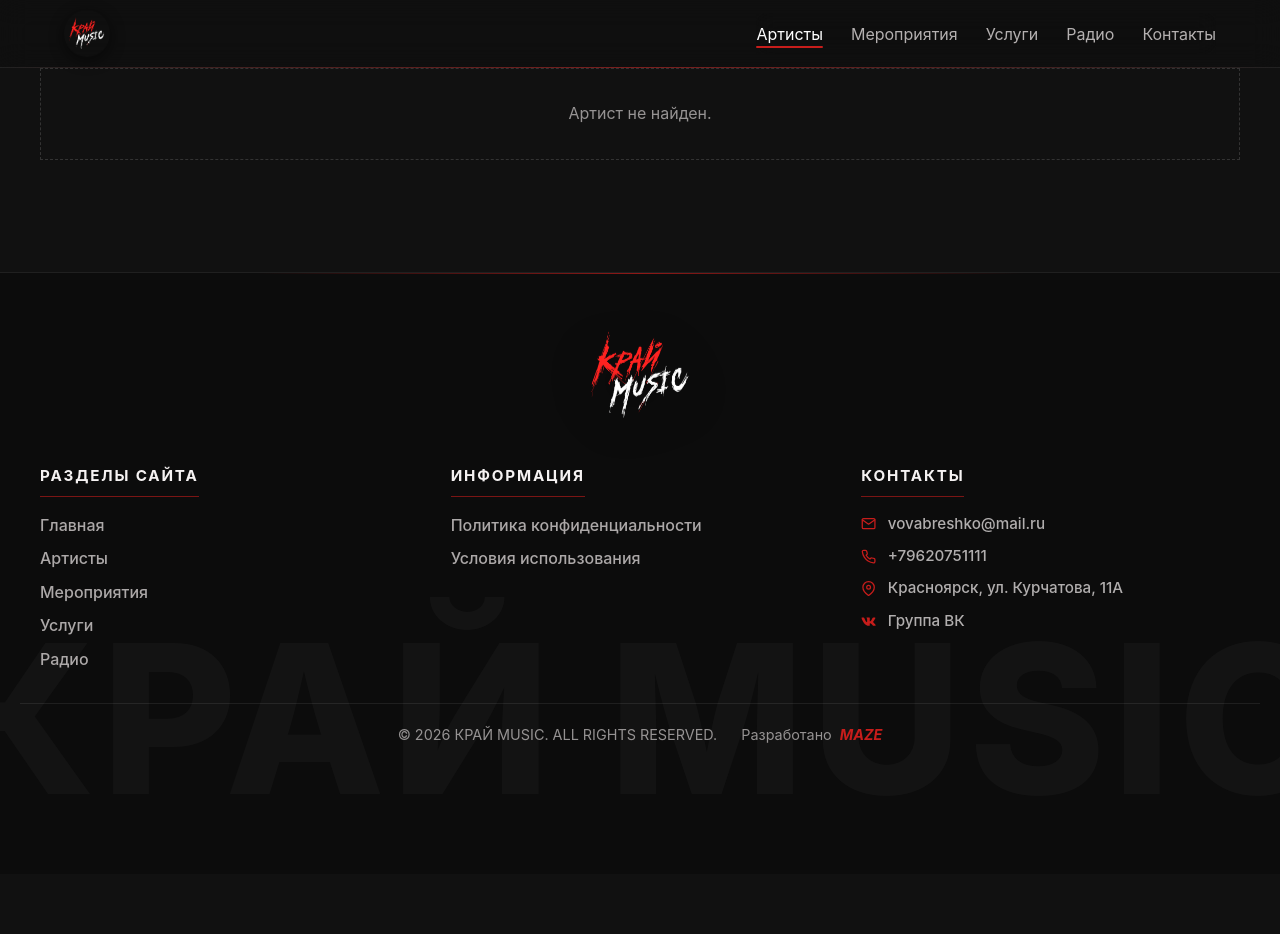
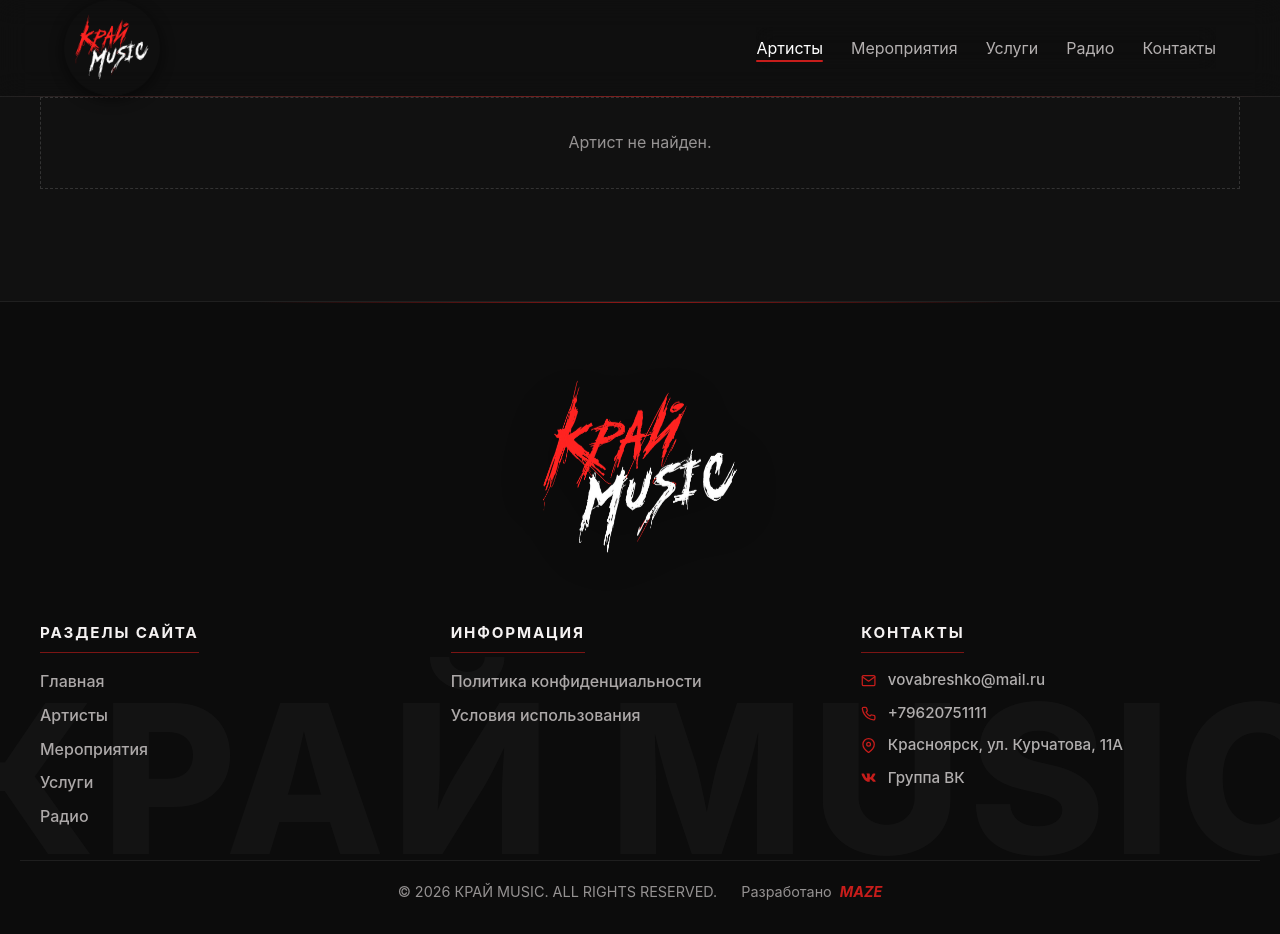
Before and after one commit to SJMaks/krai-music, a React (Vite) app: page /krai-music/artists/1 in a window 1280 px wide. Before the commit the page ends 874 px from the top, so only its background shows below. Built offline with nearby package versions, Linux system fonts and the light colour scheme.

Commit message:
fixed header and footer design

```diff
--- a/src/shared/ui/Footer.module.css
+++ b/src/shared/ui/Footer.module.css
@@ -4,7 +4,7 @@
   border-top: 1px solid rgba(207, 203, 203, 0.1);
   background: #0c0c0c;
   /* Нижний отступ с запасом, чтобы полноширинный плеер не перекрывал контакты */
-  padding: 0 1.25rem 8rem;
+  padding: 0 1.25rem 2rem;
 }
 
 .footer::before {
@@ -39,7 +39,7 @@
 }
 
 .logo {
-  height: clamp(5.5rem, 12vw, 8rem);
+  height: clamp(12rem, 20vw, 18rem);
   width: auto;
   filter: drop-shadow(0 10px 24px rgba(0, 0, 0, 0.45));
   transition: transform 0.4s cubic-bezier(0.2, 0.8, 0.3, 1);
--- a/src/shared/ui/Header.module.css
+++ b/src/shared/ui/Header.module.css
@@ -22,7 +22,7 @@
 .inner {
   width: min(1200px, 100%);
   margin: 0 auto;
-  padding: 0.65rem 1.5rem;
+  padding: 0 1.5rem;
   display: flex;
   align-items: center;
   justify-content: space-between;
@@ -42,8 +42,8 @@
 
 .logo {
   display: block;
-  width: 2.9rem;
-  height: 2.9rem;
+  width: 6rem;
+  height: 6rem;
   border-radius: 50%;
   box-shadow: 0 4px 14px rgba(0, 0, 0, 0.5);
   transition: transform 0.35s cubic-bezier(0.2, 0.8, 0.3, 1);
```
